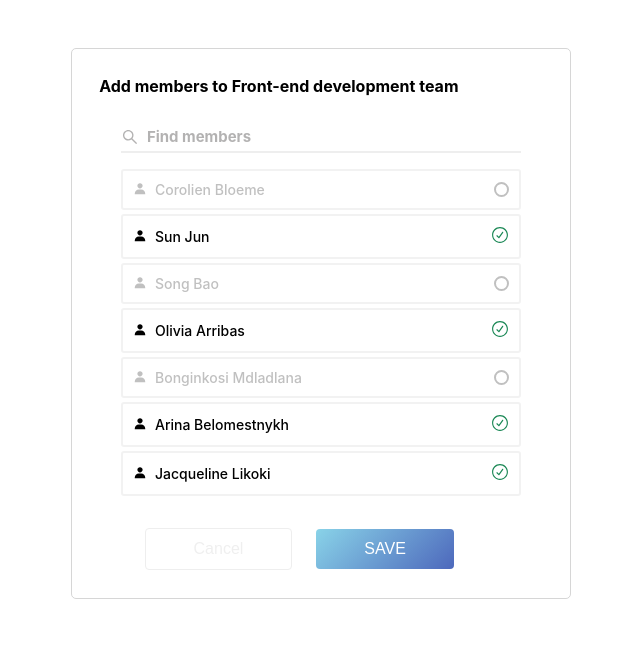
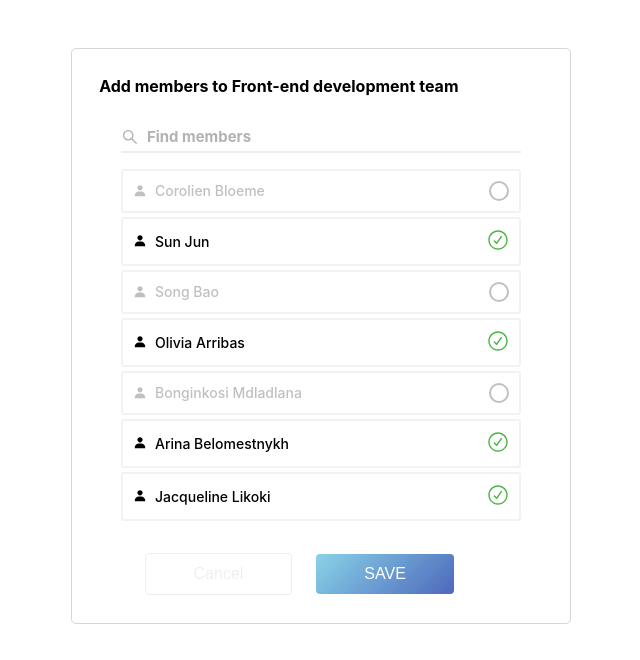
Before and after one commit to osama-maree/mockup-task, a React (Create React App) app: page / in a window 1280 px wide. Shown: the top 660 px of the page, without its empty margins (319-959 px from the left). Built offline with nearby package versions, Linux system fonts and the light colour scheme.

Commit message:
Add Success Color For Icon

```diff
--- a/src/App.css
+++ b/src/App.css
@@ -41,12 +41,12 @@ h5 {
   border-radius: 3px;
 }
 .icon {
-  height: 18px;
-  width: 18px;
+  height: 22px;
+  width: 22px;
 }
 .iconCircle {
-  height: 15px;
-  width: 15px;
+  height: 20px;
+  width: 20px;
   border: 2px solid #c0c0c0;
   border-radius: 50%;
 }
--- a/src/App.js
+++ b/src/App.js
@@ -40,7 +40,10 @@ function SingleMockupBox(props) {
       </div>
       <div>
         {props.checked ? (
-          <RxCheckCircled className="icon" style={{ color: "#198754" }} />
+          <RxCheckCircled
+            className="icon"
+            style={{ color: "rgb(75,181,67)" }}
+          />
         ) : (
           <div className="iconCircle"></div>
         )}
```
